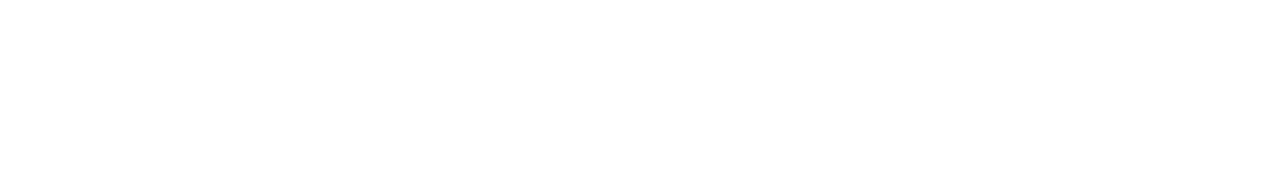
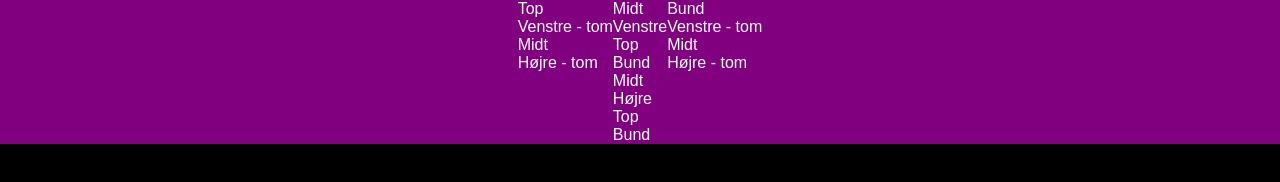
Before and after one commit to annalene97/steno, a plain HTML site: page menu.html in a window 1280 px wide. Drawn offline with Linux system fonts and the light colour scheme.

Commit message:
css til menu

```diff
--- a/index.html
+++ b/index.html
@@ -0,0 +1,15 @@
+<!DOCTYPE html>
+<html lang="en">
+<head>
+    <meta charset="UTF-8">
+    <meta name="viewport" content="width=device-width, initial-scale=1.0">
+    <!-- Stylesheet -->
+    <link rel="stylesheet" href="styles.css">
+    <!-- Javacript -->
+    <script src="script.js" defer></script>
+    <title>Document</title>
+</head>
+<body>
+
+</body>
+</html>
--- a/menu.html
+++ b/menu.html
@@ -0,0 +1,56 @@
+<!DOCTYPE html>
+<html lang="en">
+<head>
+    <meta charset="UTF-8">
+    <meta name="viewport" content="width=device-width, initial-scale=1.0">
+      <!-- Stylesheet -->
+      <link rel="stylesheet" href="styles.css">
+      <!-- Javacript -->
+      <script src="script.js" defer></script>
+    <title>Document</title>
+</head>
+<body>
+
+  <!--Start flex-container-->
+  <div class="flex-container">
+      <div>Top
+          <div>Venstre - tom</div>
+          <div>Midt
+            <!--1970'erne-->
+          </div>
+          <div>Højre - tom</div>
+      </div>
+
+      <!--Hele midter sektionen-->
+      <div>Midt
+
+          <div>Venstre
+            <!--1950'erne-->
+              <div>Top</div>
+              <!--Renæssancen-->
+              <div>Bund</div>
+          </div>
+
+          <div>Midt
+          <!--Her sætter vi billede af character-->
+          </div>
+
+
+          <div>Højre</div>
+          <!--1990'erne-->
+              <div>Top</div>
+          <!--2010'erne-->
+              <div>Bund</div>
+      </div>
+
+      <div>Bund
+          <div>Venstre - tom</div>
+          <div>Midt
+            <!--Nutiden-->
+          </div>
+          <div>Højre - tom</div>
+      </div>
+    <!--slut flex container-->
+  </div>
+</body>
+</html>
--- a/styles.css
+++ b/styles.css
@@ -22,6 +22,18 @@ h2 {
 p {
     font-size: 1em;
 }
+/*-----------------------
+------ Menu.html---------
+------------------------*/
+
+/*- Flex box rundt om menuen-*/
+.flex-container {
+    display: flex;
+    background-color: purple;
+    justify-content: center;
+  }
+
+
 
 /* ----------------------
 --------- FOOTER --------
```
Also changed, not shown: menu_style.css (added).
